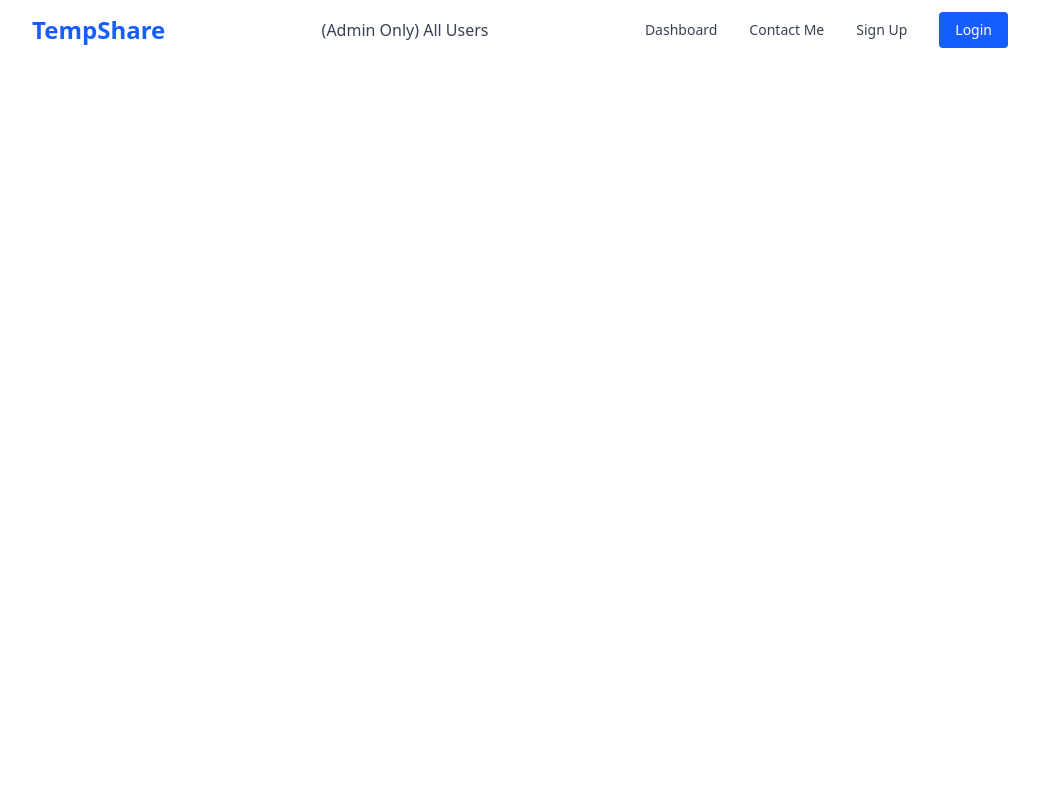
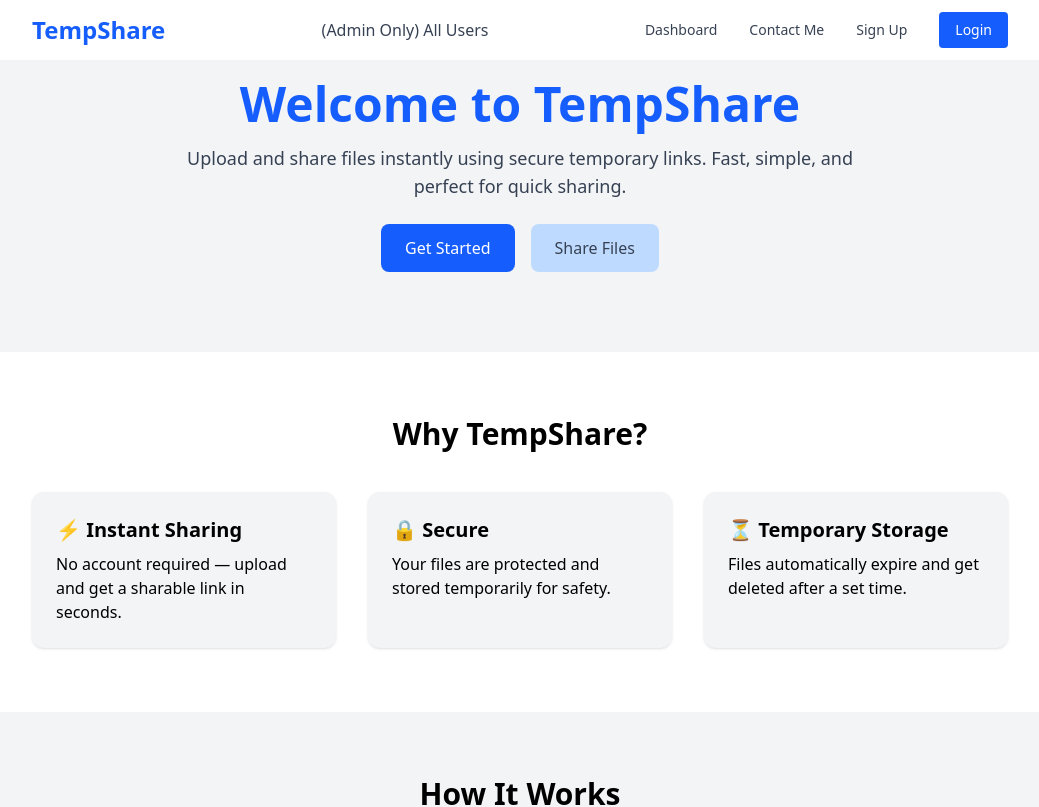
Before and after one commit to PrajwalPai21/Personal_Projects, a React (Vite) app in the folder TempShare/tempshare-frontend/: page / in a window 1280 px wide. Shown: the top 807 px of the page, without its empty margins (120-1159 px from the left). Built offline with nearby package versions, Linux system fonts and the light colour scheme.

Commit message:
Minor Changes

```diff
--- a/TempShare/tempshare-frontend/src/App.jsx
+++ b/TempShare/tempshare-frontend/src/App.jsx
@@ -17,7 +17,7 @@ function App() {
           <Route path="/dashboard" element={<Dashboard />} />
           <Route path="/contact" element={<Contact />} />
           <Route path="/all-users" element={<UsersPage />} />
-          <Route path="/home" element={<Home />} />
+          <Route path="/" element={<Home />} />
         </Routes>
       </div>
     </BrowserRouter>
--- a/TempShare/tempshare-frontend/src/components/Navbar.jsx
+++ b/TempShare/tempshare-frontend/src/components/Navbar.jsx
@@ -19,7 +19,7 @@ const Navbar = () => {
   return (
     <nav className="w-full bg-white shadow-mg fixed top-0 left-0 z-50 rounded ">
       <div className="max-w-5xl mx-auto flex justify-between items-center py-3 px-6">
-        <Link to="/home" className="text-2xl font-bold text-blue-600">
+        <Link to="/" className="text-2xl font-bold text-blue-600">
           TempShare
         </Link>
 
--- a/TempShare/tempshare-frontend/src/pages/Dashboard.jsx
+++ b/TempShare/tempshare-frontend/src/pages/Dashboard.jsx
@@ -42,7 +42,7 @@ const Dashboard = () => {
   };
 
   return (
-    <div className="min-h-screen bg-gray-100 px-6 py-10">
+    <div className="min-h-screen bg-gray-100 px-6 py-10 mt-10">
       <h1 className="text-3xl font-bold mb-8 text-center text-blue-600">
         Upload & Share Files
       </h1>
--- a/TempShare/tempshare-frontend/src/pages/Home.jsx
+++ b/TempShare/tempshare-frontend/src/pages/Home.jsx
@@ -3,7 +3,6 @@ import { Link } from "react-router-dom";
 export const Home = () => {
   return (
     <div className="min-h-screen bg-gray-100">
-      {/* Hero Section */}
       <section className="text-center py-20">
         <h1 className="text-4xl md:text-5xl font-bold text-blue-600">
           Welcome to TempShare
@@ -14,7 +13,6 @@ export const Home = () => {
           simple, and perfect for quick sharing.
         </p>
 
-        {/* Buttons */}
         <div className="mt-6 flex justify-center gap-4">
           <Link
             to="/signup"
@@ -24,15 +22,14 @@ export const Home = () => {
           </Link>
 
           <Link
-            to="/login"
+            to="/dashboard"
             className="bg-blue-200 text-gray-700 px-6 py-3 rounded-lg hover:bg-gray-300 transition"
           >
-            Login
+            Share Files
           </Link>
         </div>
       </section>
 
-      {/* Why Section */}
       <section className="py-16 bg-white">
         <h2 className="text-3xl font-bold text-center mb-10">Why TempShare?</h2>
 
@@ -56,7 +53,6 @@ export const Home = () => {
         </div>
       </section>
 
-      {/* How It Works */}
       <section className="py-16 bg-gray-100">
         <h2 className="text-3xl font-bold text-center mb-10">How It Works</h2>
 
@@ -85,7 +81,6 @@ export const Home = () => {
         </div>
       </section>
 
-      {/* Footer */}
       <footer className="text-center py-6 bg-white text-gray-600 mt-8">
         © 2025 TempShare — Built by Prajwal Pai
       </footer>
```
